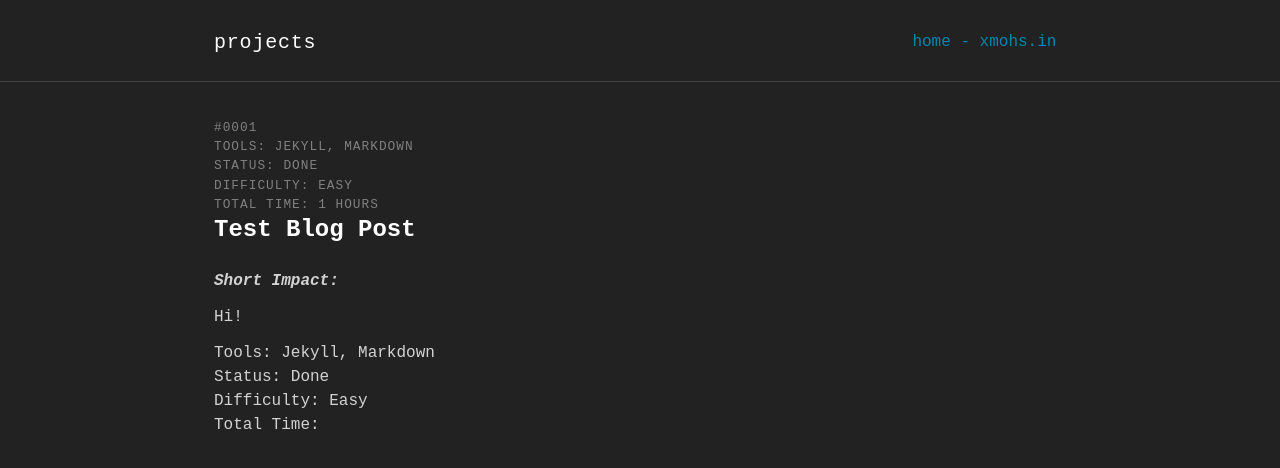
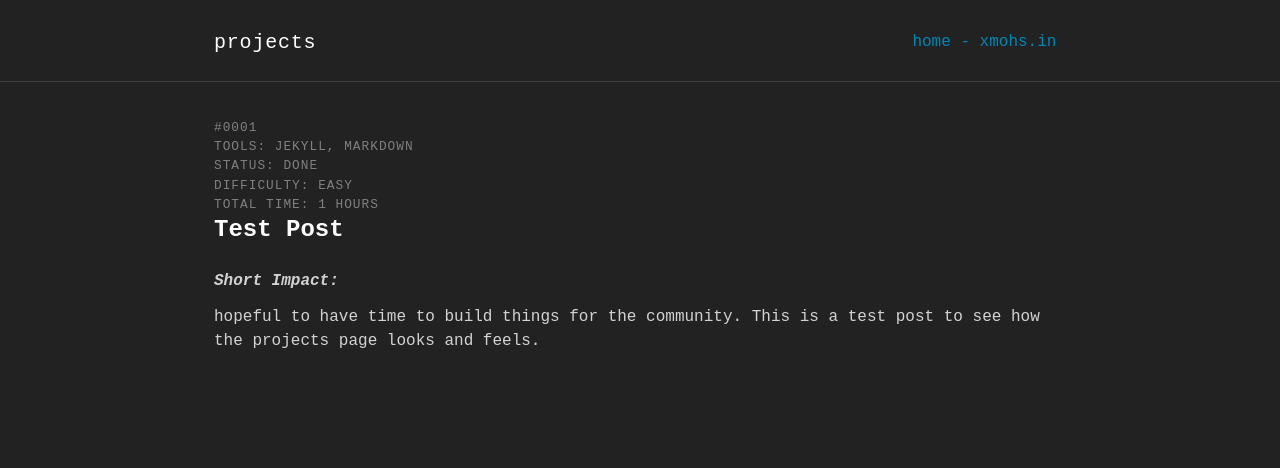
Before and after one commit to mhassan1219/proj.xmohs.in, a Jekyll site: the page built from _posts/2023-02-07-0001.md, in a window 1280 px wide. Shown: the top 468 px of the page. Built offline with Jekyll 4.4.1, drawn with Linux system fonts in a browser that asks for light colours; some web fonts are replaced.

```diff
--- a/_posts/2023-02-07-0001.md
+++ b/_posts/2023-02-07-0001.md
@@ -1,7 +1,7 @@
 ---
 layout: post
 slug: "0001"
-title: "Test Blog Post"
+title: "Test Post"
 difficulty: "Easy"
 status: "Done"
 tools: "Jekyll, Markdown"
@@ -10,9 +10,4 @@ hours: 1
 
 ***Short Impact:***
 
-Hi!
-
- <span>Tools: {{ page.tools }}</span><br/>
-        <span>Status: {{ page.status }}</span><br/>
-        <span>Difficulty: {{ page.difficulty | date: "%b %d, %Y" }}</span><br/>
-        <span>Total Time: {{ total_hours }}
+hopeful to have time to build things for the community. This is a test post to see how the projects page looks and feels.
```
